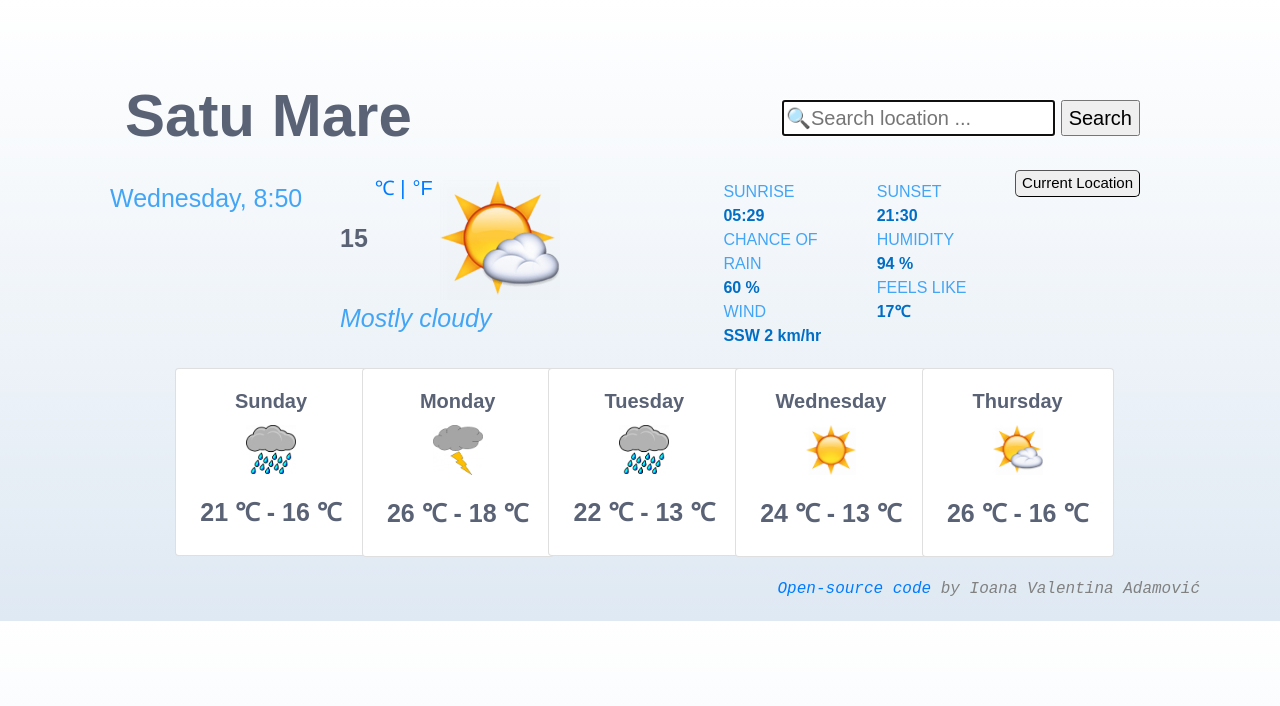
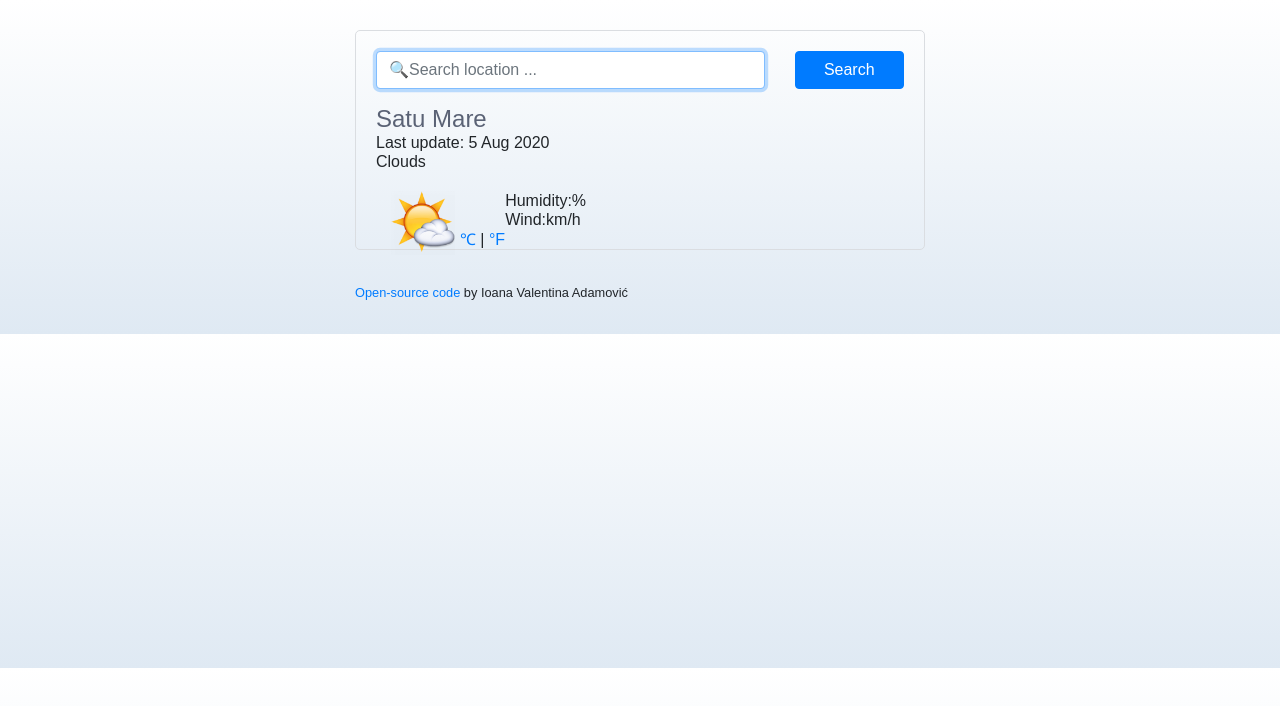
Before and after one commit to I-Valentina/My-Weather-App, a plain HTML site: page index.html in a window 1280 px wide. Drawn offline with nearby package versions, Linux system fonts and the light colour scheme.

Commit message:
HTML & CSS update

```diff
--- a/index.html
+++ b/index.html
@@ -4,163 +4,96 @@
 <head>
   <meta charset="UTF-8" />
   <meta name="viewport" content="width=device-width, initial-scale=1.0" />
+
+  <title>Weather 4 You</title>
   <script src="https://cdn.jsdelivr.net/npm/axios/dist/axios.min.js"></script>
-  <title>Weather App</title>
   <link rel="stylesheet" href="https://stackpath.bootstrapcdn.com/bootstrap/4.5.0/css/bootstrap.min.css"
     integrity="sha384-9aIt2nRpC12Uk9gS9baDl411NQApFmC26EwAOH8WgZl5MYYxFfc+NcPb1dKGj7Sk" crossorigin="anonymous" />
   <link rel="stylesheet" href="style.css" />
 </head>
 
 <body>
+  <div class="container">
+    <div class="container-frame">
+      <div class="container-header">
+
+        <form id="location-input" class ="mb-3">
+        <div class="row">
+        <div class="col-9">
+        <input
+    type="search"
+    class="form-control"
+    id="location-search"
+    placeholder="🔍Search location ..."
+    autofocus="on"
+    autocomplete="off" />
+    </div>
+    <div class="col-3">
+    <input
+    type="submit"
+    value="Search"
+    class="btn btn-primary w-100" />
+    </div>
+  </div>
+  </form>
+
+<div class="forecast-overview">
 <h1 id="city-input">
   Satu Mare
 </h1>
+  <ul>
+    <li>
+      Last update:
+      <span id="date">
+        5 Aug 2020
+      </span>
+    </li>
+    <li id="description">
+      Clouds
+    </li>
+  </ul>
+  </div>
 
-  <form id="location-input">
-    <input type="text" id="location-search" placeholder="🔍Search location ..." autofocus="on" autocomplete="off" />
-    <input type="submit" value="Search" />
-  </form>
-
-  <button id="currentLocationSearch">
-    Current Location
-  </button>
-
-  <div class="todaysforecast">
-    <div class="container">
-      <div class="row">
-        <div class="col-3" id="exactTime">
-          <strong>Today</strong>, Saturday
-        </div>
-        <div class="col-5">
-          <span class="degreestoday" id="daytemperature">
-            <strong>15 </strong></span>
-          <a href "#" class="link" id="celsius"> ℃ |</a>
-          <a href "#" class="link" id="fahrenheit"> °F</a>
-          <img src="images/Mostly Sunny 2.png" width="120" alt="Mostly sunny" class="degreestoday" />
-
-          <br />
-          <span id=conditiontoday><em>Mostly cloudy</em></span>
-        </div>
-        <div class="col-2">
-          SUNRISE
-          <br />
-          <span class="detailsdeco">
-            <strong>05:29</strong>
-          </span>
-          <br />
-          CHANCE OF RAIN
-          <br />
-          <span class="detailsdeco">
-            <strong>60 %</strong>
-          </span>
-          <br />
-          WIND
-          <br />
-          <span class="detailsdeco">
-            <strong>SSW 2 km/hr</strong>
-          </span>
-        </div>
-        <div class="col-2">
-          SUNSET
-          <br />
-          <span class="detailsdeco">
-            <strong>21:30</strong>
-          </span>
-          <br />
-          HUMIDITY
-          <br />
-          <span class="detailsdeco">
-            <strong>94 %</strong>
-          </span>
-          <br />
-          FEELS LIKE
-          <br />
-          <span class="detailsdeco">
-            <strong>17℃</strong>
+<div class="col-6">
+  <div class="today weather-forecast">
+    <img src="images/Mostly Sunny 2.png"
+    alt="Mostly sunny"
+    id="todaysicon"
+    class="float-left" />
+    <div class="float-left">
+      <strong id="temperature"></strong>
+      <span class="units">
+        <a href "#" class="active" id="celsius-degrees"> ℃</a>
+       |
+        <a href "#" id="fahrenheit-degrees"> °F</a>
       </span>
     </div>
   </div>
 </div>
+
+<div class="col-6">
+<ul>
+  <li>
+    Humidity:<span id="humidity"></span>%
+  </li>
+  <li>
+    Wind:<span id="wind"></span>km/h
+  </li>
+</ul>
+</div>
 </div>
 
-  <div class="nextdaysforecast">
-    <div class="container">
-      <div class="row">
-        <div class="col-2">
-          <div class="card text-center" style="width: 12rem;">
-            <div class="card-body">
-              <h5 class="card-title">
-                <strong>Sunday</strong>
-              </h5>
-              <p class="card-image">
-                <img src="images/Rain.png" width="50px" />
-              </p>
-              <strong>21 ℃ - 16 ℃</strong>
+  <div class="row weather-forecast" id="forecast"></div>
   </div>
-          </div>
-        </div>
-        <div class="col-2">
-          <div class="card text-center" style="width: 12rem;">
-            <div class="card-body">
-              <h5 class="card-title">
-                <strong>Monday</strong>
-              </h5>
-              <p class="card-image">
-                <img src="images/thunderstorm.png" width="50px" />
-              </p>
-              <strong>26 ℃ - 18 ℃</strong>
-            </div>
-          </div>
-        </div>
-        <div class="col-2">
-          <div class="card text-center" style="width: 12rem;">
-            <div class="card-body">
-              <h5 class="card-title">
-                <strong>Tuesday</strong>
-              </h5>
-              <p class="card-image">
-                <img src="images/Rain.png" width="50px" />
-              </p>
-              <strong>22 ℃ - 13 ℃</strong>
-            </div>
-          </div>
-        </div>
-        <div class="col-2">
-          <div class="card text-center" style="width: 12rem;">
-            <div class="card-body">
-              <h5 class="card-title">
-                <strong>Wednesday</strong>
-              </h5>
-              <p class="card-text">
-                <img src="images/sun.png" width="50px" />
-              </p>
-              <strong>24 ℃ - 13 ℃</strong>
-            </div>
-          </div>
-        </div>
-        <div class="col-2">
-          <div class="card text-center" style="width: 12rem;">
-            <div class="card-body">
-              <h5 class="card-title">
-                <strong>Thursday</strong>
-              </h5>
-              <p class="card-text">
-                <img src="images/Mostly Sunny 2.png" width="50px" />
-              </p>
-              <strong>26 ℃ - 16 ℃</strong>
-            </div>
-          </div>
-        </div>
-      </div>
-    </div>
-  </div>
-  <p class="footer">
-    <a href "https://github.com/I-Valentina/My-Weather-App.git" target= "blank" rel="noreferrer">
+
+      <small>
+        <a href "https://github.com/I-Valentina/My-Weather-App.git" target=" blank">
           Open-source code
           </a>
           by Ioana Valentina Adamović
-  </p>
+      </small>
+
+</div>
   <script src="script.js"></script>
 </body>
-
 </html>
--- a/style.css
+++ b/style.css
@@ -1,86 +1,94 @@
 body {
   font-family: arial, monospace;
   background-image: linear-gradient(to top, #dfe9f3 0%, white 100%);
-  margin: 80px;
+  max-width: 600px;
+  margin: 30px auto;
 }
 
 h1 {
   color: #5a6275;
-  font-size: 60px;
-  font-weight: 600;
-  margin-left: 45px;
+  font-size: 24px;
+  font-weight: 100;
+  line-height: 28px;
+  margin-bottom: 0;
 }
 
-form {
-  position: fixed;
-  right: 120px;
-  top: 70px;
-  padding: 30px 20px;
-  font-size: 20px;
+ul {
+  margin: 0;
+  padding: 0;
 }
 
-button {
-  position: relative;
-  float: right;
-  margin-right: 60px;
-  top: 10px;
-  border-radius: 5px;
-  border-width: 1px;
-  font-size: 15px;
+li {
+  list-style: none;
+  margin: 0;
+  padding: 0;
+  font-size: 16px;
+  font-weight: 100;
+  line-height: 19px;
 }
 
-button:hover {
-  background-color: lightgrey;
-  cursor: pointer;
+.container-frame {
+  max-width: 600px;
+  margin: 30px auto;
 }
 
-.todaysforecast {
-  color: #42a5f5;
-  position: relative;
-  top: 20px;
+.container-header {
+  padding: 20px;
+  border: 1px solid #dadde1;
+  border-radius: 5px;
 }
 
-.link {
-  font-size: 20px;
-  font-weight: 400;
-  position: relative;
-  top: -52px;
+.forecast-overview {
+  margin-bottom: 20px;
 }
 
-.col-3,
-.col-5 {
-  font-size: 25px;
+.weather-forecast img {
+  margin-right: 5px;
+  height: 64px;
+  width: 64px;
 }
 
-.limitstoday {
-  color: #5a6275;
-  text-align: center;
+.weather-forecast strong {
+  font-size: 64px;
+  line-height: 1;
+  font-weight: 400;
 }
 
-.degreestoday {
-  color: #5a6275;
-  font-size: 25px;
+.weather-forecast units {
+  position: relative;
+  font-size: 16px;
+  top: -34px;
 }
 
-.detailsdeco {
-  color: #006ec5;
+.weather-forecast .active:hover {
+  text-decoration: none;
 }
 
-.nextdaysforecast {
-  color: #5a6275;
-  font-size: 25px;
-  line-height: 45px;
-  position: relative;
-  top: 40px;
-  left: 80px;
-  max-width: 100%;
+.weather-temperature {
+  margin-top: 10px;
 }
 
-.footer {
-  position: relative;
-  top: 60px;
-  text-align: right;
-  color: grey;
-  font-style: italic;
-  font-family: monospace;
+.weather-temperature h3 {
+  font-size: 14px;
+  font-weight: 400;
+  text-align: center;
+  height: 15px;
+  line-height: 15px;
+  padding-top: 7px;
 }
+
+.weather-temperature img {
+  display: block;
+  margin: 0 auto;
+  height: 48px;
+  width: 48px;
+}
+
+.weather-temperature-temperature {
+  text-align: center;
+  font-size: 13px;
+  font-weight: 400;
+  height: auto;
+  line-height: 15px;
+  white-space: nowrap;
+}
```
Lines whose indentation alone changed are shown as unchanged.
